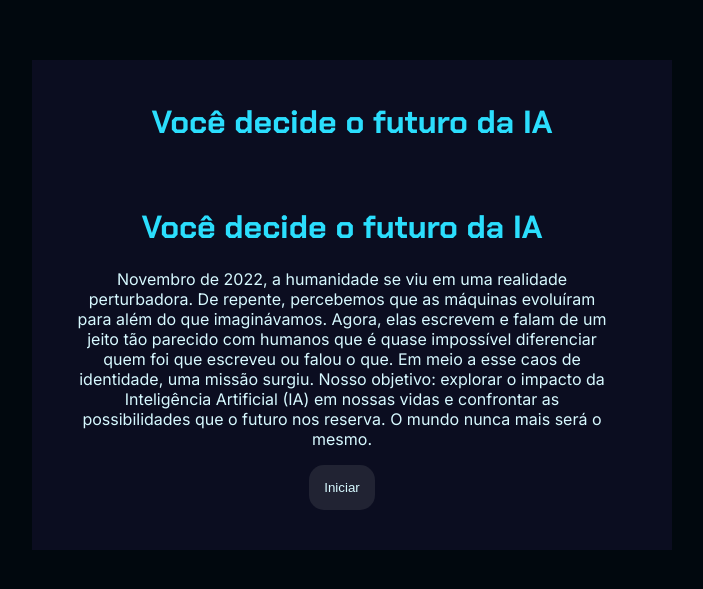
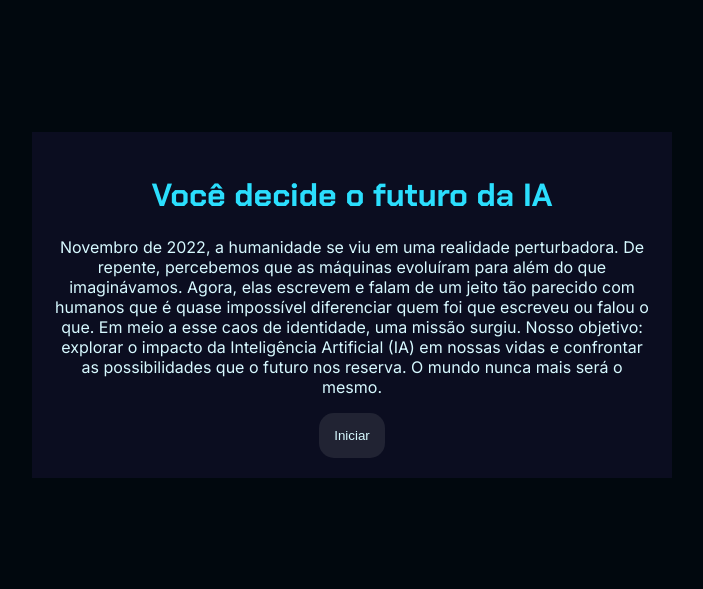
Before and after one commit to neymarzinho/missao, a plain HTML site: page index.html in a window 1280 px wide. Shown: the part 103-692 px from the top of the page, without its empty margins (288-991 px from the left). Drawn offline with Linux system fonts and the light colour scheme.

Commit message:
Update index.html

```diff
--- a/index.html
+++ b/index.html
@@ -7,8 +7,6 @@
     <title>Você decide o futuro da IA</title>
 </head>
 <body>
-    <div class="caixa-principal">
-        <h1>Você decide o futuro da IA</h1>
         <div class="caixa-principal">
         <h1>Você decide o futuro da IA</h1>
         <div class="tela-inicial">
```
